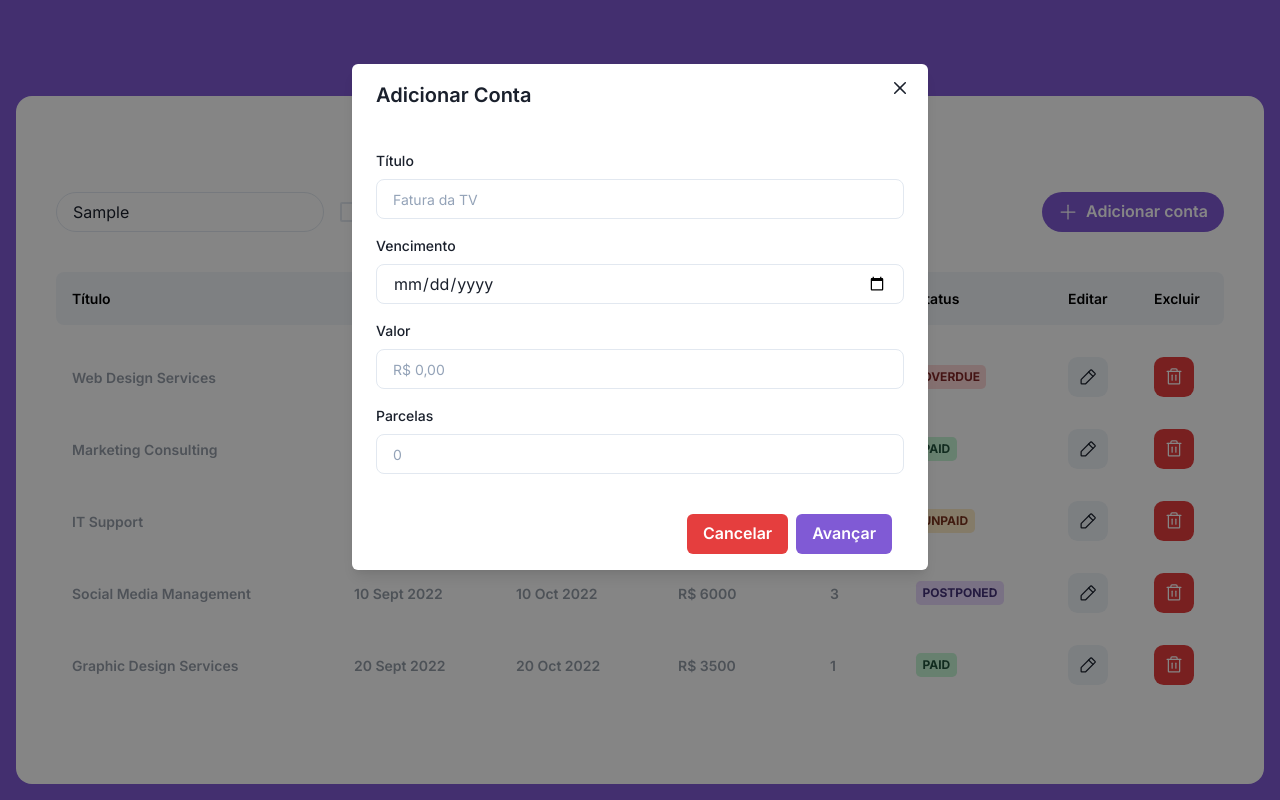
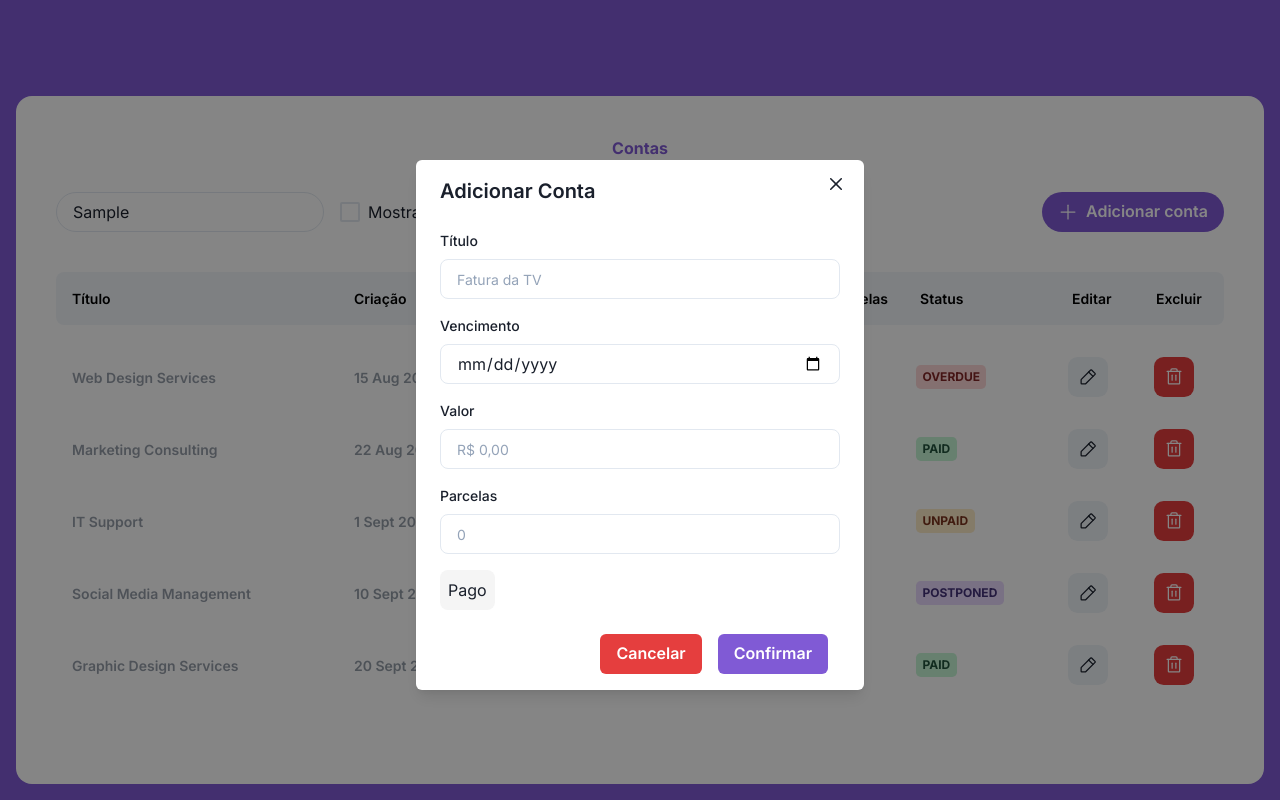
Before and after one commit to izaiasmorais/nebula, a React (Vite) app: page / in a window 1280 px wide. Both pictures are taken after typing "Sample" into the empty fields and a click on the button "Adicionar conta". Built offline with nearby package versions, Linux system fonts and the light colour scheme; data requests are answered from the project's data file.

Commit message:
chore: implement responsive design

```diff
--- a/package.json
+++ b/package.json
@@ -14,6 +14,7 @@
 		"@chakra-ui/react": "^2.4.9",
 		"@emotion/react": "^11.10.5",
 		"@emotion/styled": "^11.10.5",
+		"@radix-ui/react-toggle-group": "^1.0.2",
 		"axios": "^1.3.2",
 		"framer-motion": "^9.0.2",
 		"jest-environment-jsdom": "^29.4.2",
--- a/src/App.tsx
+++ b/src/App.tsx
@@ -28,7 +28,7 @@ function App() {
 				mt="5rem"
 				textAlign="center"
 				display="flex"
-				p="2.5rem"
+				p={["1.5rem", "2rem", "2.5rem"]}
 				flexDirection="column"
 			>
 				<Text color="purple.500" as="strong">
@@ -37,8 +37,11 @@ function App() {
 
 				<InvoiceHeader />
 
+				<Flex direction="column" overflow="auto">
 					<InvoiceTableHeader />
+				</Flex>
 
+				<Flex direction="column" overflow="auto">
 					{invoices?.map((i) => (
 						<InvoiceTableItem
 							key={i.id}
@@ -52,6 +55,7 @@ function App() {
 						/>
 					))}
 				</Flex>
+			</Flex>
 
 			<InvoiceModal />
 		</Flex>
--- a/src/components/Invoice/InvoiceHeader.tsx
+++ b/src/components/Invoice/InvoiceHeader.tsx
@@ -8,29 +8,38 @@ export function InvoiceHeader() {
 	const { onOpen } = useInvoiceModal();
 
 	return (
-		<Flex mt="2rem" w="full" justifyContent="space-between">
-			<Flex gap="1rem">
+		<Flex
+			mt="2rem"
+			gap="1rem"
+			w="full"
+			direction={["column", "row", "row"]}
+			justifyContent="space-between"
+		>
+			<Flex gap="1rem" direction={["column", "column", "column", "row", "row"]}>
 				<Input
 					placeholder="Buscar por conta"
 					maxW="300px"
 					borderRadius="50px"
 					focusBorderColor="purple.400"
 				/>
-				<Flex
-					alignItems="center"
-					gap=".3rem"
-					cursor="pointer"
-					onClick={() => setShowAll(!showAll)}
-				>
+				<Flex gap=".5rem">
 					<Checkbox
 						rounded="md"
 						colorScheme="purple"
 						size="lg"
 						isChecked={showAll}
+						onChange={() => setShowAll(!showAll)}
 					/>
-					<Text w="max-content" display="block">
-						Mostrar todos
-					</Text>
+					<Flex
+						alignItems="center"
+						gap=".3rem"
+						cursor="pointer"
+						onClick={() => setShowAll(!showAll)}
+					>
+						<Text w="max-content" display="block">
+							Mostrar todos
+						</Text>
+					</Flex>
 				</Flex>
 			</Flex>
 
--- a/src/components/Invoice/InvoiceModal.tsx
+++ b/src/components/Invoice/InvoiceModal.tsx
@@ -11,6 +11,7 @@ import {
 } from "@chakra-ui/react";
 import { useInvoiceModal } from "../../store/useInvoiceModal";
 import { InvoiceModalField } from "./InvoiceModalField";
+import { InvoiceStatusToggle } from "./InvoiceStatusToggle";
 
 export function InvoiceModal() {
 	const { isOpen, onClose } = useInvoiceModal();
@@ -20,30 +21,36 @@ export function InvoiceModal() {
 			isOpen={isOpen}
 			onClose={onClose}
 			data-testid="add-invoice-modal"
-			size="xl"
+			size="md"
+
 		>
 			<ModalOverlay />
-			<ModalContent>
-				<ModalHeader>Adicionar Conta</ModalHeader>
+			<ModalContent mt="10rem">
+				<ModalHeader >Adicionar Conta</ModalHeader>
 
 				<ModalCloseButton />
 
-				<ModalBody padding="1.5rem">
+				<ModalBody px="1.5rem">
 					<Flex as="form" direction="column" gap="1rem">
 						<InvoiceModalField name="Título" placeholder="Fatura da TV" />
 						<InvoiceModalField name="Vencimento" type="date" />
-						<InvoiceModalField name="Valor" placeholder="R$ 0,00" />
-						<InvoiceModalField name="Parcelas" placeholder="0" />
+						<InvoiceModalField
+							name="Valor"
+							placeholder="R$ 0,00"
+							type="number"
+						/>
+						<InvoiceModalField name="Parcelas" placeholder="0" type="number" />
+						<InvoiceStatusToggle />
 					</Flex>
 				</ModalBody>
 
-				<ModalFooter display="flex" gap=".5rem">
+				<ModalFooter display="flex" gap="1rem">
 					<Button colorScheme="red" onClick={onClose}>
 						Cancelar
 					</Button>
 
 					<Button colorScheme="purple" mr={3}>
-						Avançar
+						Confirmar
 					</Button>
 				</ModalFooter>
 			</ModalContent>
--- /dev/null
+++ b/src/components/Invoice/InvoiceStatusToggle.tsx
@@ -0,0 +1,31 @@
+import { Flex } from "@chakra-ui/react";
+import * as ToggleGroup from "@radix-ui/react-toggle-group";
+
+export function InvoiceStatusToggle() {
+	return (
+		<Flex>
+			<ToggleGroup.Root
+				className="ToggleGroup"
+				type="single"
+				defaultValue="center"
+				aria-label="Text alignment"
+				style={{
+					display: "flex",
+					gap: ".5rem",
+				}}
+			>
+				<ToggleGroup.Item
+					className="ToggleGroupItem"
+					value="left"
+					style={{
+						background: "#f5f5f5",
+						padding: ".5rem",
+						borderRadius: ".5rem",
+					}}
+				>
+					Pago
+				</ToggleGroup.Item>
+			</ToggleGroup.Root>
+		</Flex>
+	);
+}
--- a/src/components/Invoice/InvoiceTableHeader.tsx
+++ b/src/components/Invoice/InvoiceTableHeader.tsx
@@ -6,20 +6,23 @@ export function InvoiceTableHeader() {
 			bg="#F1F5F9"
 			mt="2.5rem"
 			mb="1rem"
+			p="1rem"
+			gap="2rem"
 			alignItems="center"
 			borderRadius=".5rem"
 			fontWeight="600"
-			p="1rem"
-			gap="2rem"
 			fontSize="14px"
 			color="black"
+			overflow="auto"
+			overflowY="hidden"
+			w="full"
 			gridTemplateColumns="repeat(8, 1fr)"
 		>
 			<Flex w="250px">Título</Flex>
-			<Flex w="130px">Criado</Flex>
+			<Flex w="130px">Criação</Flex>
 			<Flex w="130px">Vencimento</Flex>
 			<Flex w="120px">Valor</Flex>
-			<Flex>Parcela</Flex>
+			<Flex>Parcelas</Flex>
 			<Flex w="120px">Status</Flex>
 			<Flex>Editar</Flex>
 			<Flex>Excluir</Flex>
--- a/src/utils/parseBadge.tsx
+++ b/src/utils/parseBadge.tsx
@@ -1,10 +1,10 @@
 import { Badge } from "@chakra-ui/react";
 
+export function toProperCase(str: string): string {
+	return str.charAt(0).toUpperCase() + str.slice(1);
+}
+
 export function parseBadge(type: string) {
-	function toProperCase(str: string): string {
-		return str.charAt(0).toUpperCase() + str.slice(1);
-	}
-
 	if (type === "paid") {
 		return (
 			<Badge colorScheme="green" px=".4rem" py=".2rem" borderRadius=".3rem">
```
Also changed, not shown: 1 other file (tests, documents, lock files or other folders). Lines whose indentation alone changed are shown as unchanged.
